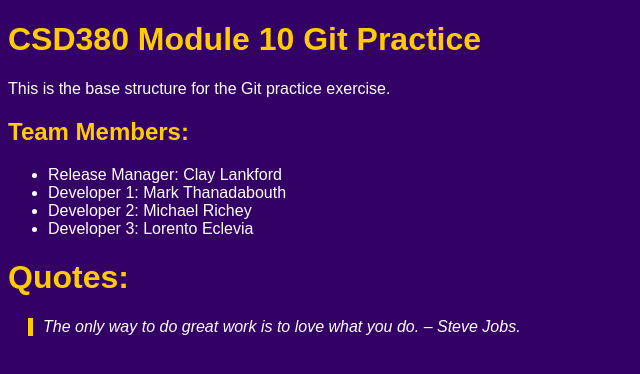
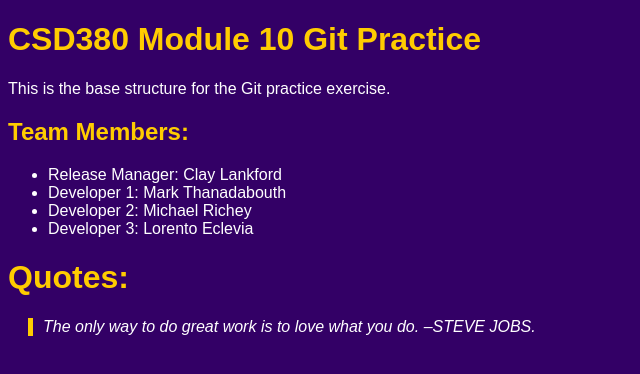
Before and after one commit to clankfordbell/GitLab, a plain HTML site: page index.html in a window 1280 px wide. Shown: the full height of the page, 0-640 px from the left. Drawn offline with Linux system fonts and the light colour scheme.

Commit message:
Uppercased author

```diff
--- a/index.html
+++ b/index.html
@@ -17,6 +17,6 @@
         <li>Developer 3: Lorento Eclevia</li>
     </ul>
     <h1>Quotes:</h1>
-    <blockquote>The only way to do great work is to love what you do. – Steve Jobs.</blockquote>
+    <blockquote>The only way to do great work is to love what you do. –STEVE JOBS.</blockquote>
 </body>
 </html>
```
